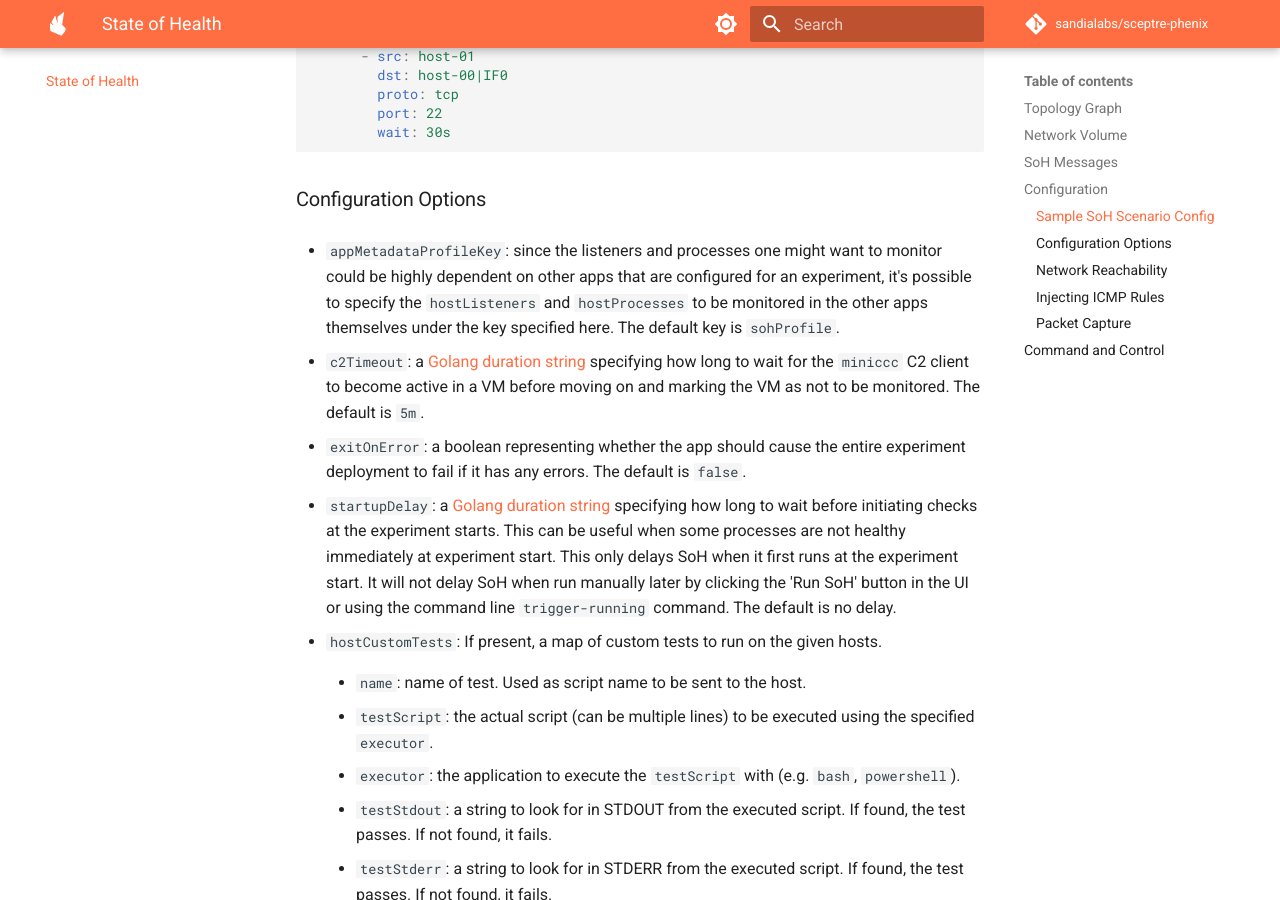
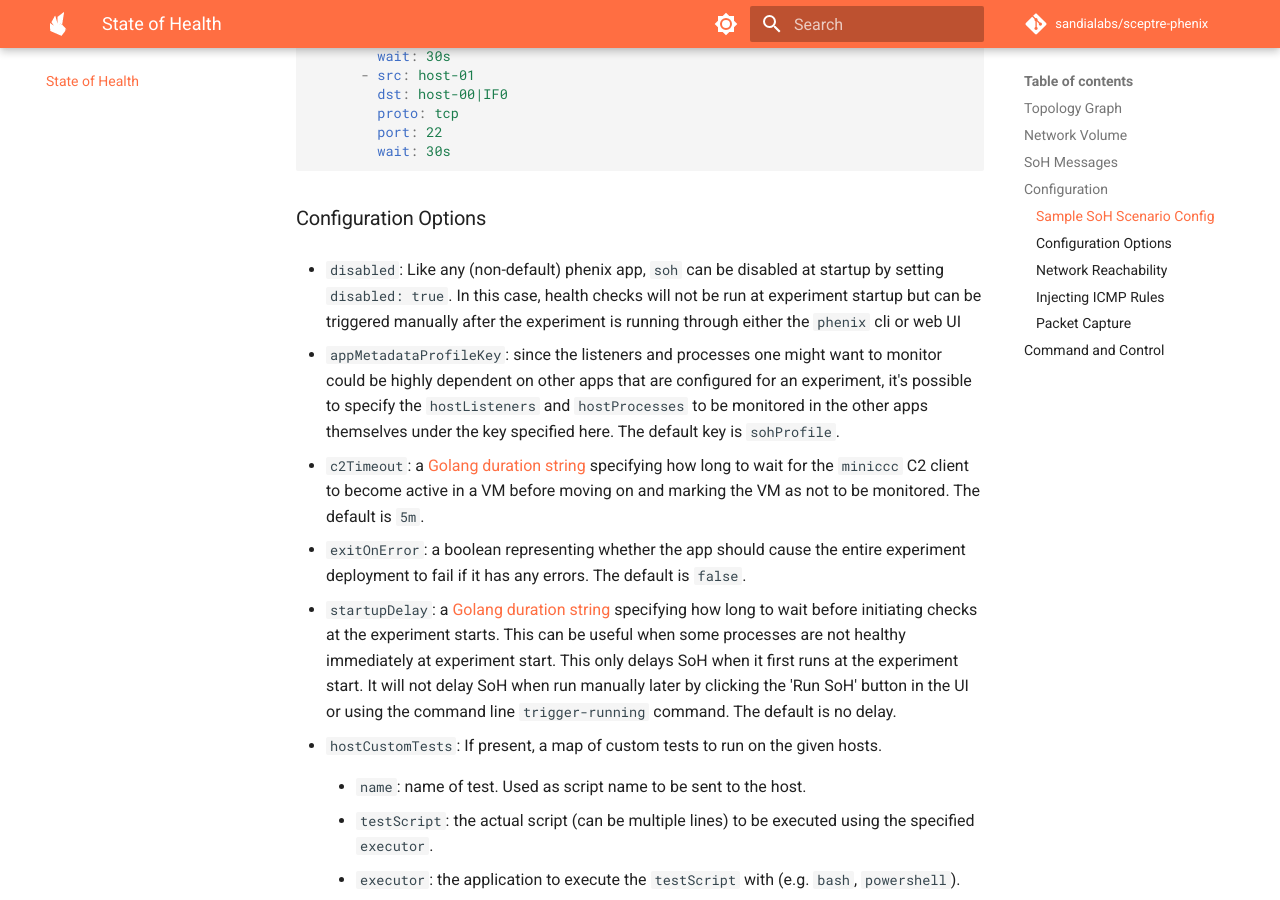
Before and after one commit to sandialabs/sceptre-phenix-docs, an MkDocs documentation site: the page built from docs/state-of-health.md, in a window 1280 px wide and 900 px high, scrolled down 8001 px. Built offline with MkDocs 1.6.1 and Material for MkDocs 9.7.7, drawn with Linux system fonts in a browser that asks for light colours; comment, search, counter and statistics services are not loaded; the version menu is left out.

Commit message:
add documentation about disabled apps

````diff
--- a/docs/state-of-health.md
+++ b/docs/state-of-health.md
@@ -181,6 +182,11 @@ spec:
 ```
 
 ### Configuration Options
+
+* `disabled`: Like any (non-default) phenix app, `soh` can be disabled at startup
+  by setting `disabled: true`. In this case, health checks will not be run at experiment
+  startup but can be triggered manually after the experiment is running through either
+  the `phenix` cli or web UI
 
 * `appMetadataProfileKey`: since the listeners and processes one might want to
   monitor could be highly dependent on other apps that are configured for an
````
Also changed, not shown: other parts of docs/state-of-health.md (+1 -0 lines), docs/apps.md (+3 -1 lines), docs/schema.md (+5 -0 lines).
